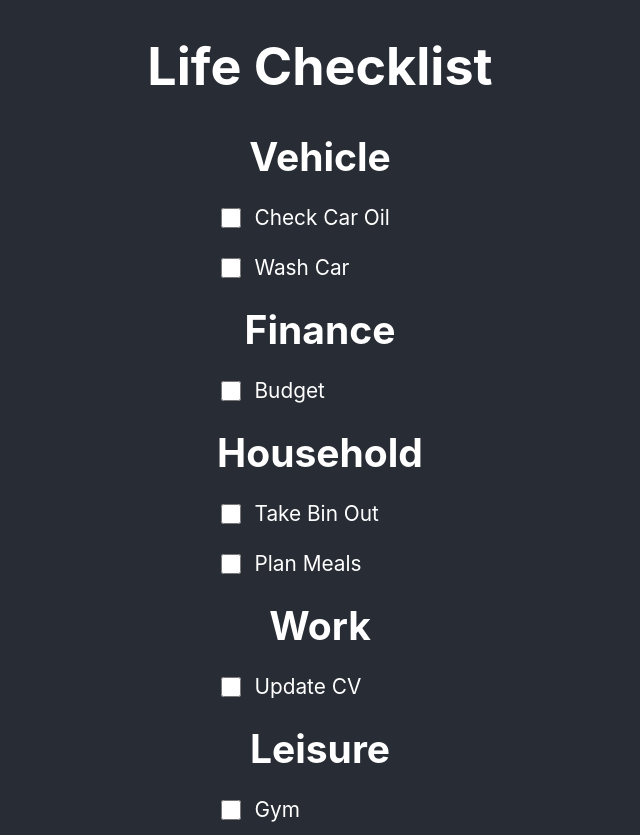
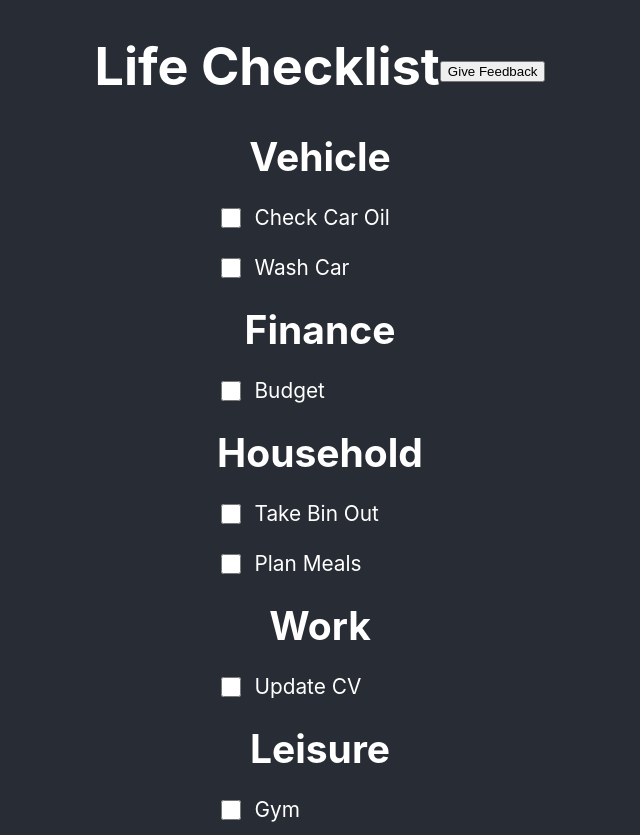
Before and after one commit to alexgamadev/LifeChecklist, a React (Create React App) app: page / in a window 1280 px wide. Shown: the whole page, without its empty margins (320-960 px from the left). Built offline with nearby package versions, Linux system fonts and the light colour scheme.

Commit message:
Added foundation for feedback form

```diff
--- a/src/App.css
+++ b/src/App.css
@@ -11,3 +11,13 @@
   font-size: calc(10px + 2vmin);
   color: white;
 }
+
+.App-topbar {
+  display: flex;
+  align-items: center;
+}
+
+.App-feedback-button {
+  position: absolute;
+  right: 2rem;
+}
--- a/src/App.tsx
+++ b/src/App.tsx
@@ -2,18 +2,9 @@ import './App.css';
 import ChecklistForm from './components/ChecklistForm';
 import ChecklistGroup from './components/ChecklistGroup';
 import ChecklistItem from './components/ChecklistItem';
+import FeedbackButton from './components/FeedbackButton';
 import DefaultTemplate from './data/DefaultTemplate.json';
 
-interface IChecklistItem {
-  text: string,
-  checked: boolean,
-  category: number;
-}
-
-interface IChecklistGroup {
-  name: string;
-  items?: IChecklistItem;
-}
 function App() {
   const checklistItems = DefaultTemplate.categories.map((categoryName, categoryId) => {
     const items = DefaultTemplate.checklistItems.filter(item => {
@@ -25,9 +16,12 @@ function App() {
   return (
     <div className="App">
       <header className="App-header">
-        <h1>
-          Life Checklist
-        </h1>
+        <div className="App-topbar">
+          <h1>
+            Life Checklist
+          </h1>
+          <FeedbackButton className="App-feedbackButton" />
+        </div>
         <ChecklistForm>
           {checklistItems.map((item, index) => {
             return (
--- /dev/null
+++ b/src/components/Feedback.css
@@ -0,0 +1,13 @@
+.feedback-form {
+    position: absolute;
+    left: 50%;
+    top: 50%;
+    background-color: black;
+    transform: translate(-50%, -50%);
+    width: 60vw;
+    height: 60vw;
+}
+
+.hidden {
+    visibility: hidden;
+}
--- /dev/null
+++ b/src/components/FeedbackButton.tsx
@@ -0,0 +1,21 @@
+import { useState } from 'react';
+import useDetectClickOut from '../hooks/useDetectClickOut';
+import './Feedback.css';
+import FeedbackForm from './FeedbackForm';
+
+const FeedbackButton = (props: any) => {
+    const { setShow, show, triggerRef, nodeRef } = useDetectClickOut(false);
+
+    return (
+        <>
+            <div ref={triggerRef}>
+                <button type={"button"} className={props.className} >
+                    Give Feedback
+                </button>
+            </div>
+            <FeedbackForm visible={show} nodeRef={nodeRef} />
+        </>
+    );
+}
+
+export default FeedbackButton;
--- /dev/null
+++ b/src/components/FeedbackForm.tsx
@@ -0,0 +1,17 @@
+import './Feedback.css';
+
+interface FeedbackFormProps {
+    visible: boolean,
+    nodeRef: React.RefObject<HTMLInputElement>
+}
+
+const FeedbackForm = (props: FeedbackFormProps) => {
+    const formClasses = `feedback-form ${props.visible ? '' : 'hidden'}`
+    return (
+        <div className={formClasses} ref={props.nodeRef}>
+            <h1>Test Modal</h1>
+        </div>
+    );
+}
+
+export default FeedbackForm;
--- /dev/null
+++ b/src/hooks/useDetectClickOut.tsx
@@ -0,0 +1,37 @@
+import { useEffect, useRef, useState } from "react";
+
+export default function useDetectClickOut(initState: boolean) {
+    const triggerRef = useRef<HTMLInputElement>(null);
+    const nodeRef = useRef<HTMLInputElement>(null);
+
+    const [show, setShow] = useState(initState);
+
+    const handleClickOutside = (event: MouseEvent) => {
+        if (!event.target) {
+            return;
+        }
+        if (triggerRef.current &&
+            triggerRef.current.contains(event.target as Node)) {
+            return setShow(!show);
+        }
+
+        if (nodeRef.current &&
+            !nodeRef.current.contains(event.target as Node)) {
+            return setShow(false);
+        }
+    };
+
+    useEffect(() => {
+        document.addEventListener("click", handleClickOutside, true);
+        return () => {
+            document.removeEventListener("click", handleClickOutside, true);
+        }
+    });
+
+    return {
+        triggerRef,
+        nodeRef,
+        show,
+        setShow
+    }
+}
```
